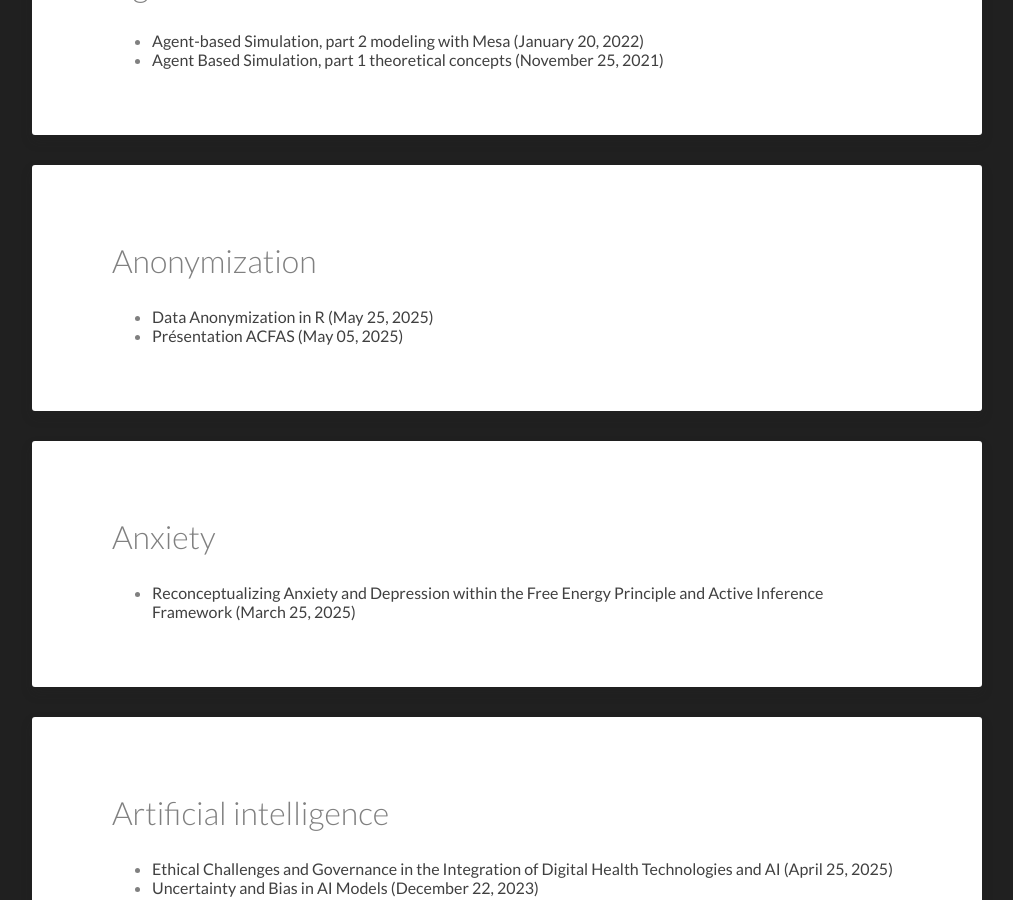
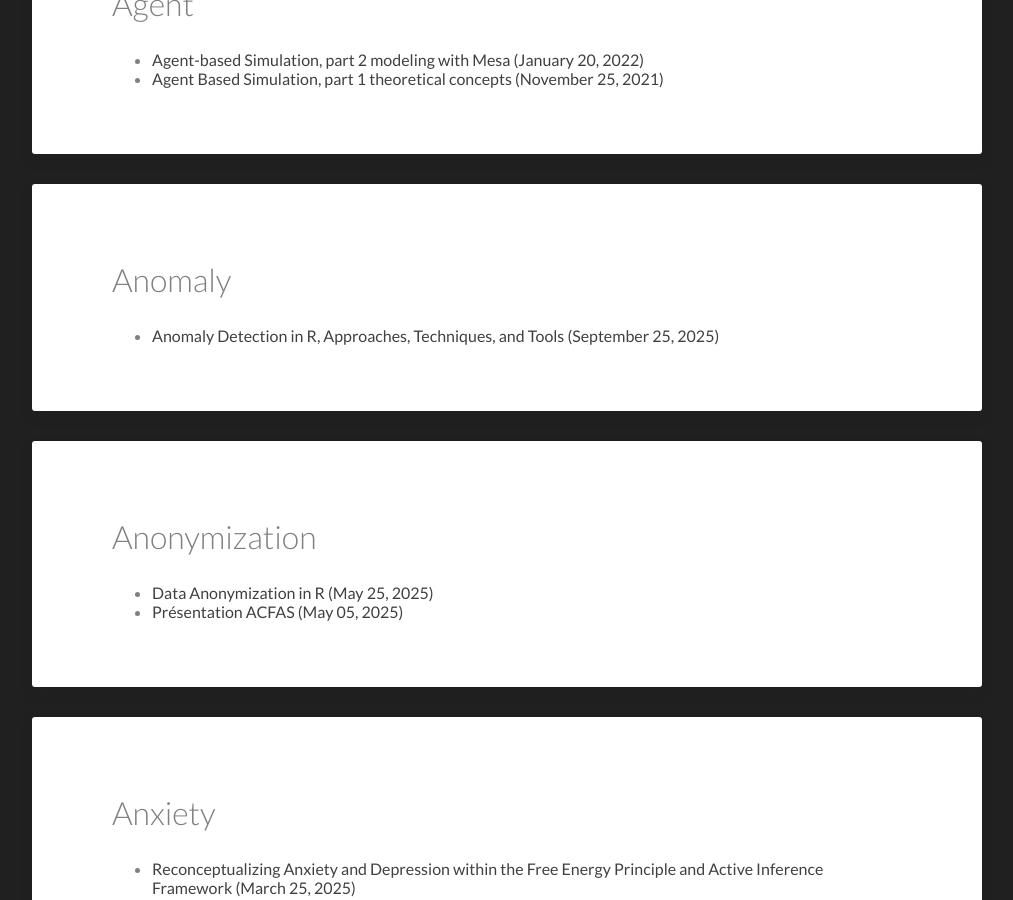
Before and after one commit to Kamran-Afzali/Kamran-Afzali.github.io, a Jekyll site: the page built from tags/index.html, in a window 1280 px wide and 900 px high, scrolled down 3724 px. Shown: the whole window, without its empty margins (133-1146 px from the left). Built offline with Jekyll 4.4.1, drawn with Linux system fonts in a browser that asks for light colours; some of the changed text lies outside the part shown.

Commit message:
Update 2025-09-25-Anomaly_detection.md

```diff
--- a/_posts/2025-09-25-Anomaly_detection.md
+++ b/_posts/2025-09-25-Anomaly_detection.md
@@ -1,3 +1,11 @@
+---
+layout: post
+categories: posts
+title: Anomaly Detection in R, Approaches, Techniques, and Tools
+featured-image: /images/andet.png.jpg
+tags: [Anomaly, R, Machine Learning]
+date-string: August 2025
+---
 
 
 
```
